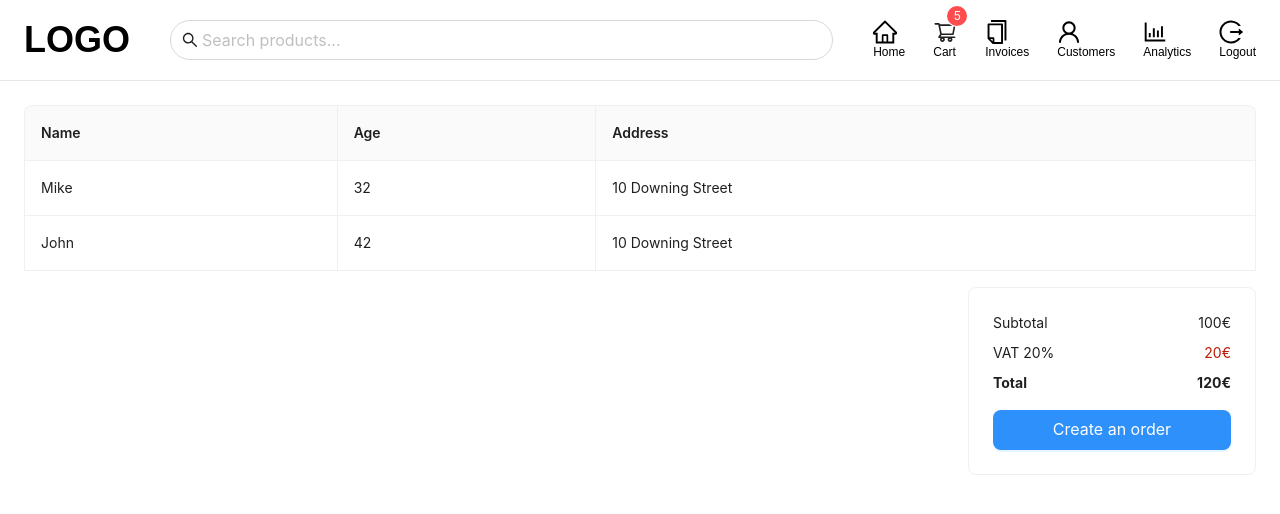
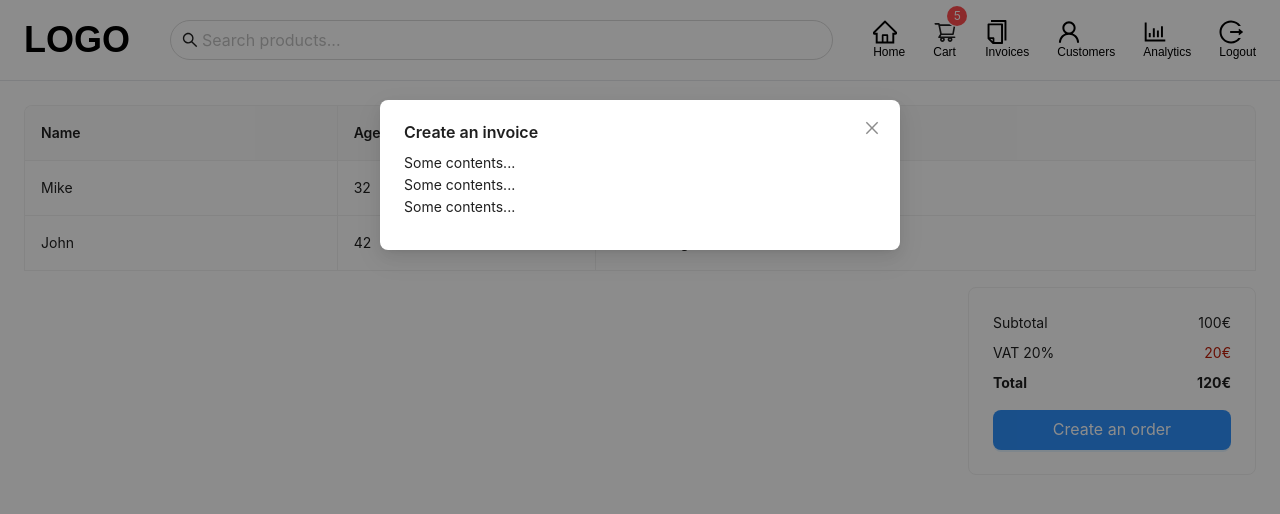
Before and after one commit to eflatuna/mern_pos_application, a React (Create React App) app in the folder client/: page /cart in a window 1280 px wide. Both pictures are taken after a click on the button "Create an order". Shown: the top 514 px of the page. Built offline with nearby package versions, Linux system fonts and the light colour scheme.

Commit message:
Added Modal and CreateInvoice component to CartPage.jsx

```diff
--- /dev/null
+++ b/client/src/components/cart_totals/CreateInvoice.jsx
@@ -0,0 +1,19 @@
+import { Modal } from "antd";
+
+const CreateInvoice = ({ setIsModalOpen, isModalOpen }) => {
+	return (
+		<Modal
+			title="Create an invoice"
+			closable={{ "aria-label": "Custom Close Button" }}
+			open={isModalOpen}
+			footer={false}
+			onCancel={() => setIsModalOpen(false)}
+		>
+			<p>Some contents...</p>
+			<p>Some contents...</p>
+			<p>Some contents...</p>
+		</Modal>
+	);
+};
+
+export default CreateInvoice;
--- a/client/src/pages/CartPage.jsx
+++ b/client/src/pages/CartPage.jsx
@@ -1,7 +1,10 @@
-import { Button, Card, Table } from "antd";
+import { Button, Card, Modal, Table } from "antd";
 import Header from "../components/Header/Header";
+import { useState } from "react";
+import CreateInvoice from "../components/cart_totals/CreateInvoice";
 
 const CartPage = () => {
+	const [isModalOpen, setIsModalOpen] = useState(false);
 	const dataSource = [
 		{
 			key: "1",
@@ -63,11 +66,16 @@ const CartPage = () => {
 							className="mt-4 w-full !bg-light-blue"
 							type="primary"
 							size="large"
+							onClick={() => setIsModalOpen(true)}
 						>
 							Create an order
 						</Button>
 					</Card>
 				</div>
+				<CreateInvoice
+					isModalOpen={isModalOpen}
+					setIsModalOpen={setIsModalOpen}
+				/>
 			</div>
 		</>
 	);
```
